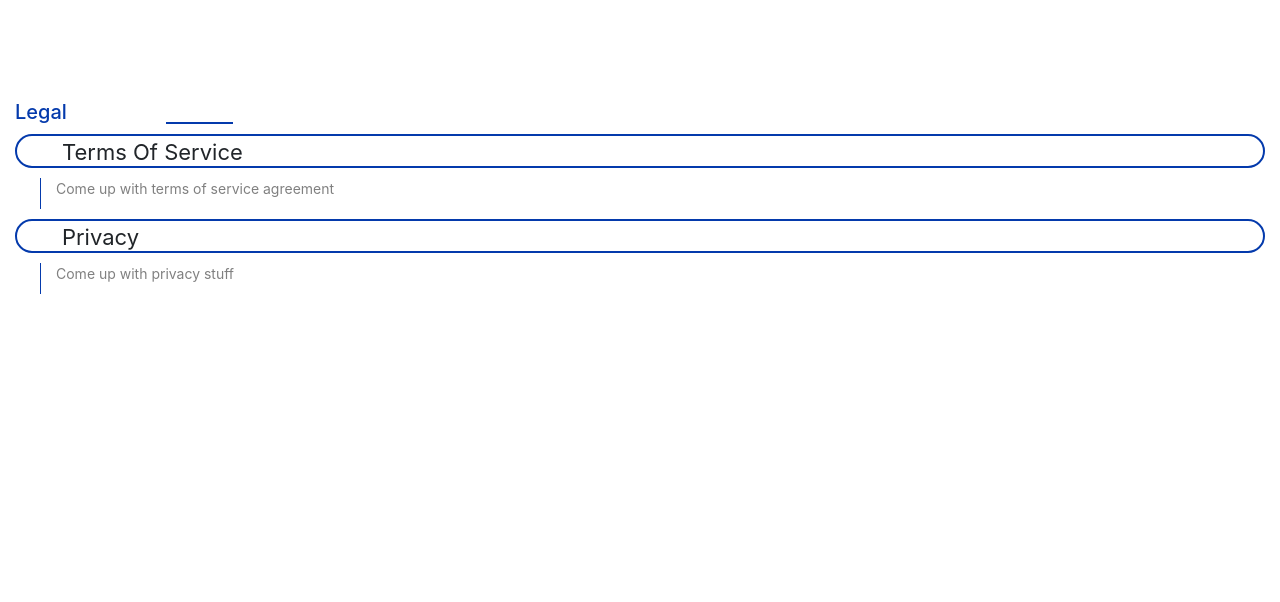
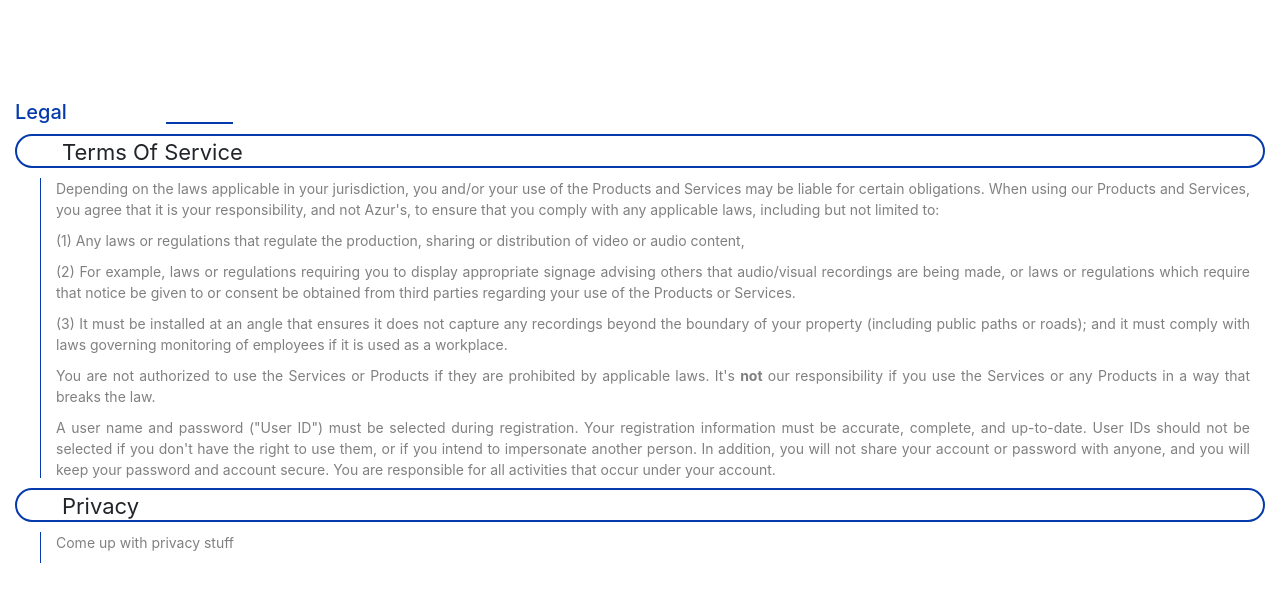
Before and after one commit to temiowolabi/AzurOLD, a PHP site: page /AZUR/help.php in a window 1280 px wide. Shown: the part 42-644 px from the top of the page. Run offline with PHP 8.4, Linux system fonts and the light colour scheme.

Commit message:
Added Terms of Service to Help Page

```diff
--- a/help.php
+++ b/help.php
@@ -19,7 +19,31 @@ include(ROOT_PATH . "/includes/header.php"); ?>
         <h5>Terms Of Service</h5>
     </div>
     <div class="panel">
-    <p>Come up with terms of service agreement</p>
+    <p>Depending on the laws applicable in your jurisdiction, you and/or your use of the Products and Services may be
+       liable for certain obligations. When using our Products and Services, you agree that it is your responsibility,
+       and not Azur's, to ensure that you comply with any applicable laws, including but not limited to: </p>
+
+       <p>
+       (1) Any laws or regulations that regulate the production, sharing or distribution of video or audio content,
+       </p>
+       <p>
+       (2) For example, laws or regulations requiring you to display appropriate signage advising others that audio/visual recordings are being made, or laws or regulations which require that notice be given to
+           or consent be obtained from third parties regarding your use of the Products or Services.
+       </p>
+       <p>
+       (3) It must be installed at an angle that ensures it does not capture any recordings beyond the boundary of your property (including public paths or roads); and it must comply with laws governing monitoring
+           of employees if it is used as a workplace.
+       </p>
+
+       <p>
+       You are not authorized to use the Services or Products if they are prohibited by applicable laws.
+       It's <strong>not</strong> our responsibility if you use the Services or any Products in a way that breaks the law.
+       </p>
+
+       <p>
+       A user name and password ("User ID") must be selected during registration. Your registration information must be accurate, complete, and up-to-date. User IDs should not be selected if you don't have the right to use them, or if you intend to impersonate another person.
+       In addition, you will not share your account or password with anyone, and you will keep your password and account secure. You are responsible for all activities that occur under your account.
+       </p>
     </div>
 
     <div class="accordion">
```
